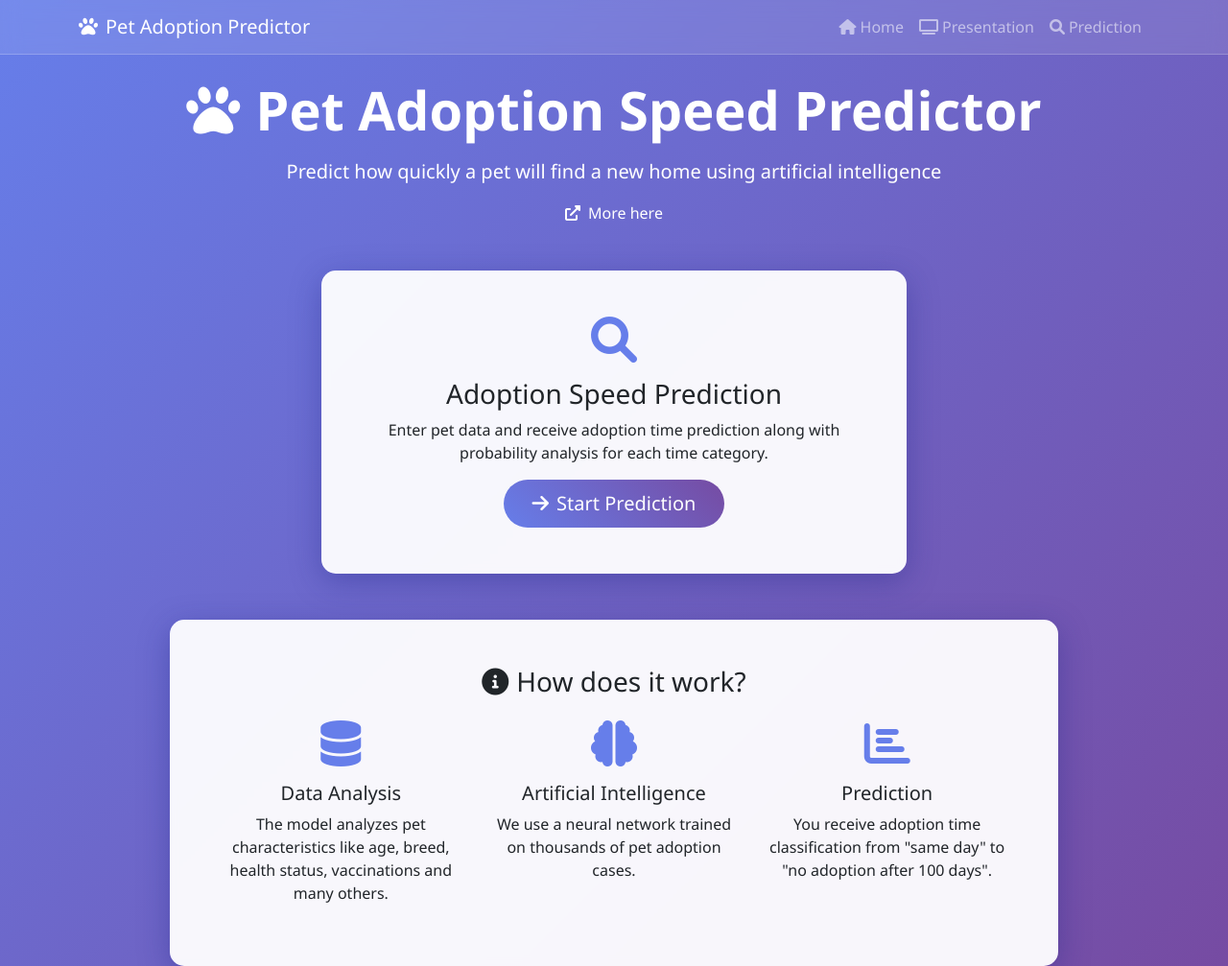
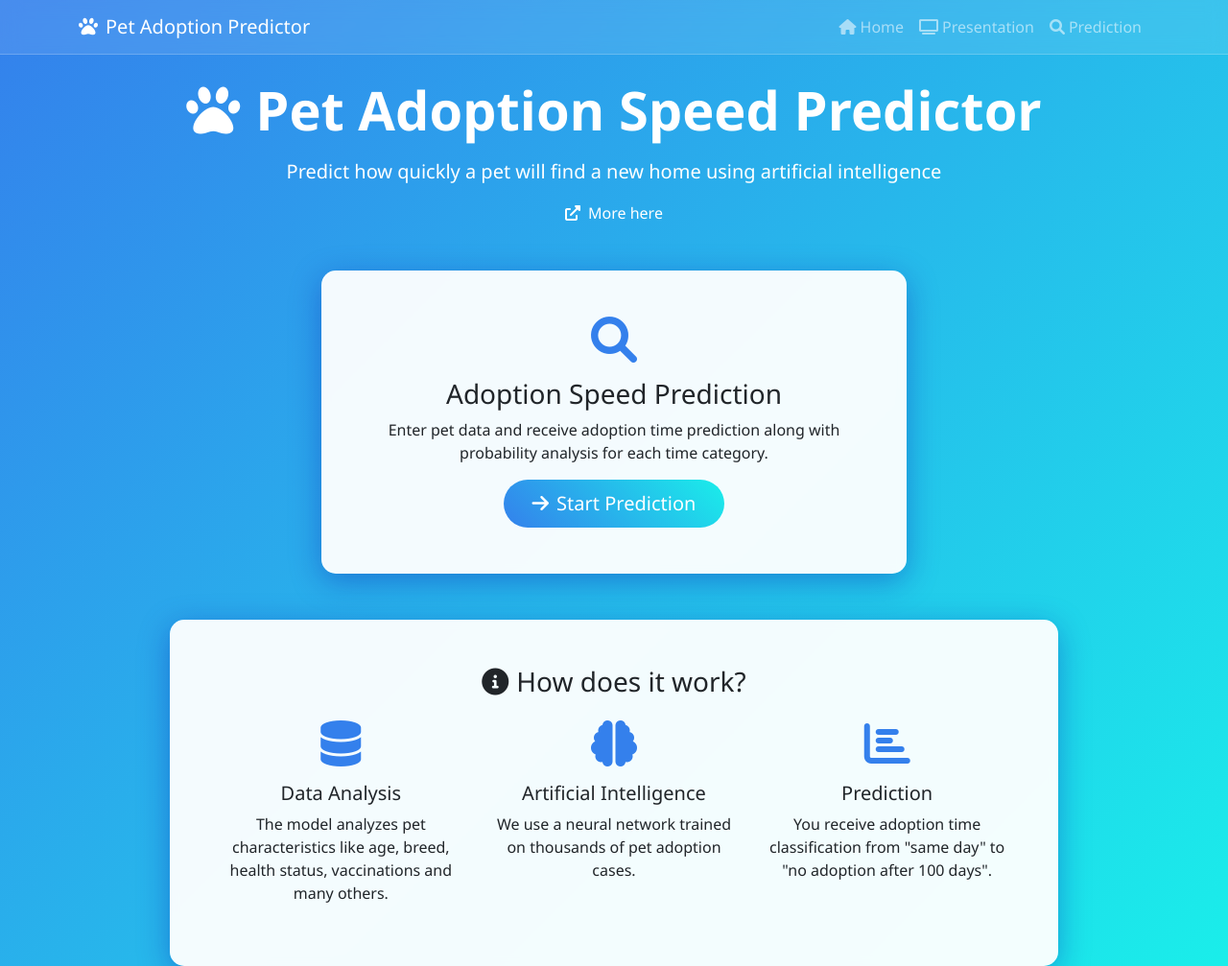
Before and after one commit to KrzysztofMatuszewski/biai, a Flask app: page / in a window 1280 px wide. Shown: the whole page at 96% size. Run offline with Flask 3, Linux system fonts and the light colour scheme.

Commit message:
Update base template styles for improved aesthetics; changed background gradient, button colors, and shadow effects for a more cohesive design.

```diff
--- a/templates/base.html
+++ b/templates/base.html
@@ -9,7 +9,7 @@
     <link href="https://cdnjs.cloudflare.com/ajax/libs/font-awesome/6.0.0/css/all.min.css" rel="stylesheet">
     <style>
         body {
-            background: linear-gradient(135deg, #667eea 0%, #764ba2 100%);
+            background: linear-gradient(135deg, #3480ec 0%, #1aeeea 100%);
             min-height: 100vh;
             font-family: 'Segoe UI', Tahoma, Geneva, Verdana, sans-serif;
         }
@@ -22,11 +22,11 @@
             background: rgba(255, 255, 255, 0.95);
             border: none;
             border-radius: 15px;
-            box-shadow: 0 8px 32px rgba(31, 38, 135, 0.37);
+            box-shadow: 0 8px 32px rgba(12, 23, 174, 0.37);
             backdrop-filter: blur(4px);
         }
         .btn-primary {
-            background: linear-gradient(45deg, #667eea, #764ba2);
+            background: linear-gradient(45deg, #3480ec, #1aeeea);
             border: none;
             border-radius: 25px;
             padding: 10px 30px;
@@ -54,7 +54,7 @@
         }
         .feature-icon {
             font-size: 3rem;
-            color: #667eea;
+            color: #3480ec;
             margin-bottom: 1rem;
         }
     </style>
```
